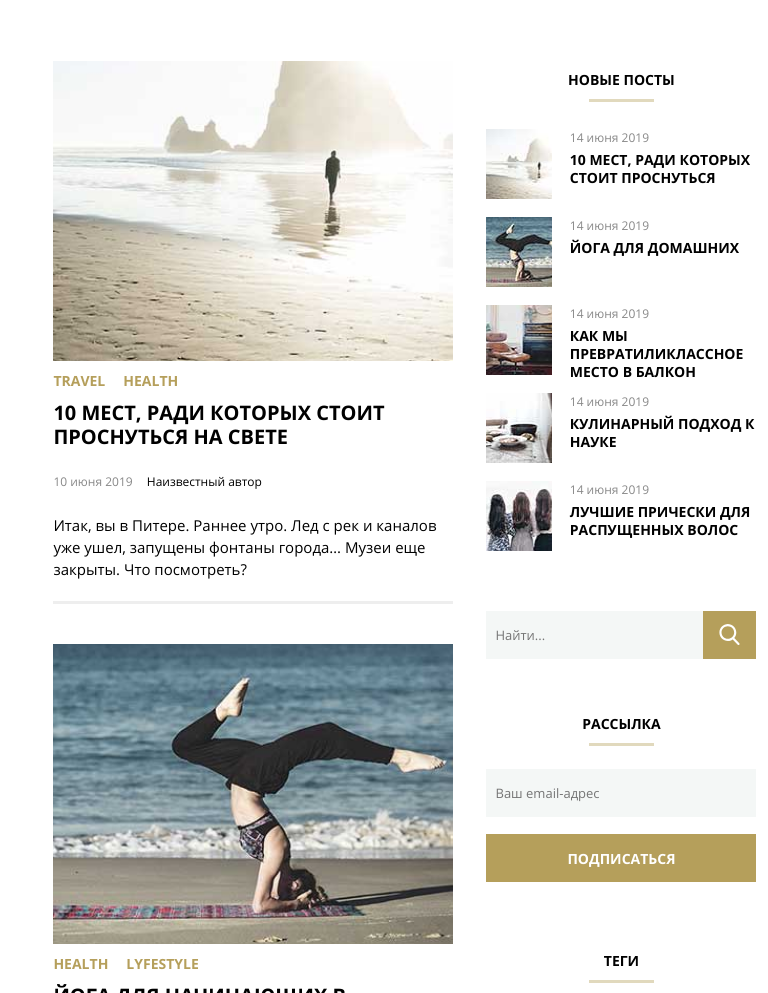
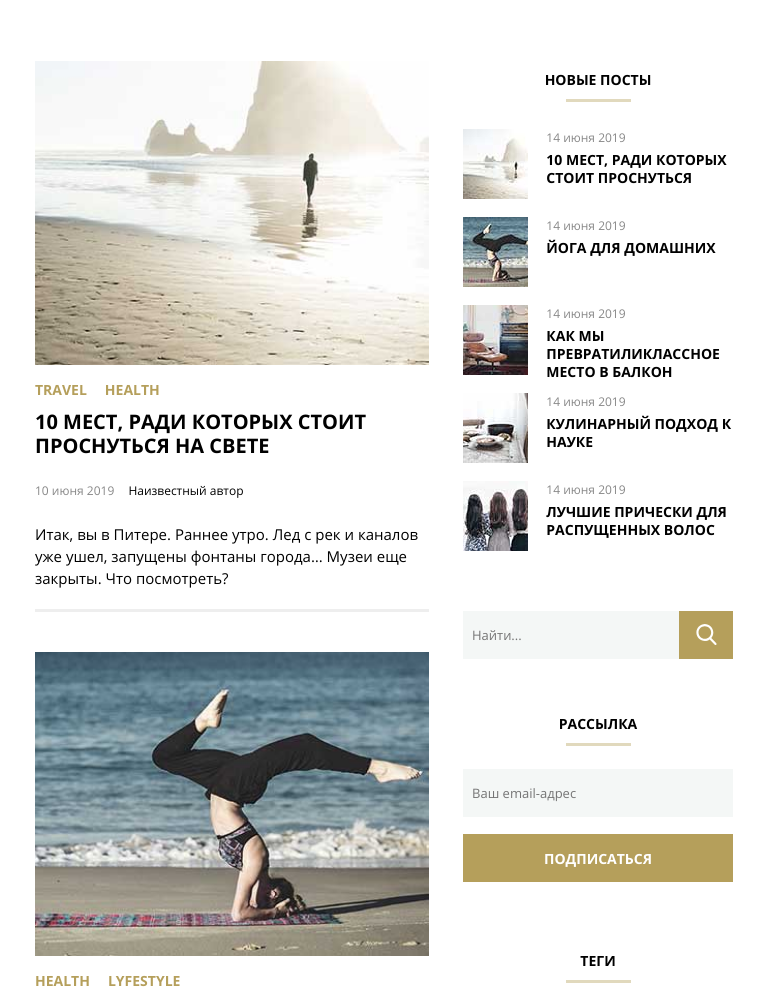
Before and after one commit to KrutikovDI/HTML-CSS, a plain HTML site: page index.html in a window 768 px wide. Shown: the part 1282-2275 px from the top of the page. Drawn offline with Linux system fonts and the light colour scheme; files whose address does not match are found by name.

Commit message:
Fifth commit

```diff
--- a/CSS/style.css
+++ b/CSS/style.css
@@ -214,9 +214,12 @@ body {
   box-sizing: border-box;
   margin-left: auto;
   margin-right: auto;
+  /* margin-left: 230px;
+  margin-right: 230px; */
   padding-left: 15px;
   padding-right: 15px;
-  width: 70%;
+  /* width: 70%; */
+  width: 1170px;
   margin-top: 64px;
 }
 
@@ -226,7 +229,8 @@ body {
 }
 
 .articles {
-  width: 70%;
+  /* width: 70%; */
+  width: 809px;
   left: 0;
 }
 
@@ -239,10 +243,10 @@ body {
   margin-top: 50px;
 }
 
-.img1{
+/* .img1{
   background-image: url("../images/last-post1.jpg");
-}
-
+} */
+/*
 .img2{
   background-image: url("../images/last-post2.jpg");
 }
@@ -257,10 +261,12 @@ body {
 
 .img5{
   background-image: url("../images/last-post5.jpg");
-}
+} */
 
 .article_img, .post_img {
-  width: 40%;
+  overflow: hidden;
+  object-fit: cover;
+  /* width: 40%; */
   background-color: #eff6f1;
   background-size: cover;
   background-repeat: no-repeat;
@@ -285,11 +291,6 @@ body {
   list-style-type: none;
   display: flex;
 }
-
-
-
-
-
 
 .article_link:nth-child(n+2) {
   margin-left: 18px;
@@ -319,7 +320,7 @@ body {
 }
 
 .aside {
-  margin-left: 5%;
+  margin-left: 90px;
   width: 270px;
 }
 
@@ -348,25 +349,25 @@ body {
   width: 200px;
 }
 
-.img1_1 {
+/* .img1_1 {
   background-image: url("../images/2.jpg");
-}
+} */
 
-.img1_2 {
+/* .img1_2 {
   background-image: url("../images/151.jpg");
-}
+} */
 
-.img1_3 {
+/* .img1_3 {
   background-image: url("../images/45.jpg");
-}
+} */
 
-.img1_4 {
+/* .img1_4 {
   background-image: url("../images/501.jpg");
-}
+} */
 
-.img1_5 {
+/* .img1_5 {
   background-image: url("../images/7.jpg");
-}
+} */
 
 .post_data {
   color: #888888;
@@ -654,7 +655,7 @@ body {
   }
 
   .trend1, .trend2, .trend3, .trend4 {
-    width: 49%;
+    width: calc(50% - 2px);
     margin: 0;
   }
 
@@ -667,11 +668,18 @@ body {
   }
 
   .main {
-    width: 90%;
+    width: 100%;
+    padding-left: 0px;
+    padding-right: 0cap;
+  }
+
+  .main_flex {
+    padding-left: 35px;
+    padding-right: 35px;
   }
 
   .article {
-    min-height: 540px;
+    width: 100%;
     display: inline-block;
   }
 
@@ -692,6 +700,7 @@ body {
 
   .article_info {
     margin-left: 0;
+    width: 100%;
   }
 
   .article_text {
@@ -699,13 +708,20 @@ body {
     margin-bottom: 20px;
   }
 
+  .aside {
+    margin-left: 34px;
+    width: 270px;
+  }
+
   .prods_info {
     flex-wrap: wrap;
+    padding-left: 35px;
+    padding-right: 35px;
   }
 
   .prods {
     /* flex-wrap: wrap; */
-    width: 48%;
+    width: calc(50% - 11px);
     box-sizing: border-box;
     margin-bottom: 27px;
   }
--- a/index.html
+++ b/index.html
@@ -96,7 +96,8 @@
     <div class="main_flex">
       <main class="articles">
         <article class="article">
-          <div class="article_img img1"></div>
+          <img src="images/last-post1.jpg" alt="10 мест, ради которых стоит проснуться на свете" class="article_img">
+          <!-- <div class="article_img img1"></div> -->
           <div class="article_info">
             <ul class="article_link">
               <li class="li_link"><a href="#" class="trend_link trend_link_no_decoration">travel</a></li>
@@ -104,14 +105,13 @@
             </ul>
             <h3 class="h2">10 мест, ради которых стоит проснуться на свете</h3>
             <time  datetime="2019-06-10" class="article_data">10 июня 2019</time>
-
-
             <div class="article_autor">Наизвестный автор</div>
             <p class="article_text">Итак, вы в Питере. Раннее утро. Лед с рек и каналов уже ушел, запущены фонтаны города… Музеи еще закрыты. Что посмотреть?</p>
           </div>
         </article>
         <article class="article">
-          <div class="article_img img2"></div>
+          <img src="images/last-post2.jpg" alt="Йoга для начинающих в домашних условиях" class="article_img">
+          <!-- <div class="article_img img2"></div> -->
           <div class="article_info">
             <ul class="article_link">
               <li class="li_link"><a href="#" class="trend_link trend_link_no_decoration">health</a></li>
@@ -124,7 +124,8 @@
           </div>
         </article>
         <article class="article">
-          <div class="article_img img3"></div>
+          <img src="images/last-post3.jpg" alt="Лучшие музыкальные фестивали этого лета" class="article_img">
+          <!-- <div class="article_img img3"></div> -->
           <div class="article_info">
             <ul class="article_link">
               <li class="li_link"><a href="#" class="trend_link trend_link_no_decoration">music</a></li>
@@ -136,7 +137,8 @@
           </div>
         </article>
         <article class="article">
-          <div class="article_img img4"></div>
+          <img src="images/last-post4.jpg" alt="Наукоёмкий подход к кулинарии" class="article_img">
+          <!-- <div class="article_img img4"></div> -->
           <div class="article_info">
             <ul class="article_link">
               <li class="li_link"><a href="#" class="trend_link trend_link_no_decoration">lyfestyle</a></li>
@@ -149,7 +151,8 @@
           </div>
         </article>
         <article class="article">
-          <div class="article_img img5"></div>
+          <img src="images/last-post5.jpg" alt="делаем модные принты на подушках для интерьера" class="article_img">
+          <!-- <div class="article_img img5"></div> -->
           <div class="article_info">
             <ul class="article_link">
               <li class="li_link"><a href="#" class="trend_link trend_link_no_decoration">lyfestyle</a></li>
@@ -168,7 +171,8 @@
         <h3 class="h3 title_trend">новые посты</h3>
         <div class="new_posts">
           <article class="post">
-            <div class="post_img img1_1"></div>
+            <img src="images/2.jpg" alt="10 мест, ради которых стоит проснуться" class="post_img">
+            <!-- <div class="post_img img1_1"></div> -->
             <div class="post_info">
               <time  datetime="2019-06-10" class="post_data">14 июня 2019</time>
               <h4 class="h4"><a href="#" class="post_title">10 мест, ради которых
@@ -176,28 +180,32 @@
             </div>
           </article>
           <article class="post">
-            <div class="post_img img1_2"></div>
+            <img src="images/151.jpg" alt="йога для домашних" class="post_img">
+            <!-- <div class="post_img img1_2"></div> -->
             <div class="post_info">
               <time  datetime="2019-06-10" class="post_data">14 июня 2019</time>
               <h4 class="h4"><a href="#" class="post_title">йога для домашних</a></h4>
             </div>
           </article>
           <article class="post">
-            <div class="post_img img1_3"></div>
+            <img src="images/45.jpg" alt="как мы превратиликлассное место в балкон" class="post_img">
+            <!-- <div class="post_img img1_3"></div> -->
             <div class="post_info">
               <time  datetime="2019-06-10" class="post_data">14 июня 2019</time>
               <h3 class="h4"><a href="#" class="post_title">как мы превратиликлассное место в балкон</a></h4>
             </div>
           </article>
           <article class="post">
-            <div class="post_img img1_4"></div>
+            <img src="images/501.jpg" alt="кулинарный подход к науке" class="post_img">
+            <!-- <div class="post_img img1_4"></div> -->
             <div class="post_info">
               <time  datetime="2019-06-10" class="post_data">14 июня 2019</time>
               <h4 class="h4"><a href="#" class="post_title">кулинарный подход к науке</a></h4>
             </div>
           </article>
           <article class="post">
-            <div class="post_img img1_5"></div>
+            <img src="images/7.jpg" alt="лучшие прически для распущенных волос" class="post_img">
+            <!-- <div class="post_img img1_5"></div> -->
             <div class="post_info">
               <time  datetime="2019-06-10" class="post_data">14 июня 2019</time>
               <h4 class="h4"><a href="#" class="post_title">лучшие прически для распущенных волос</a></h4>
```
